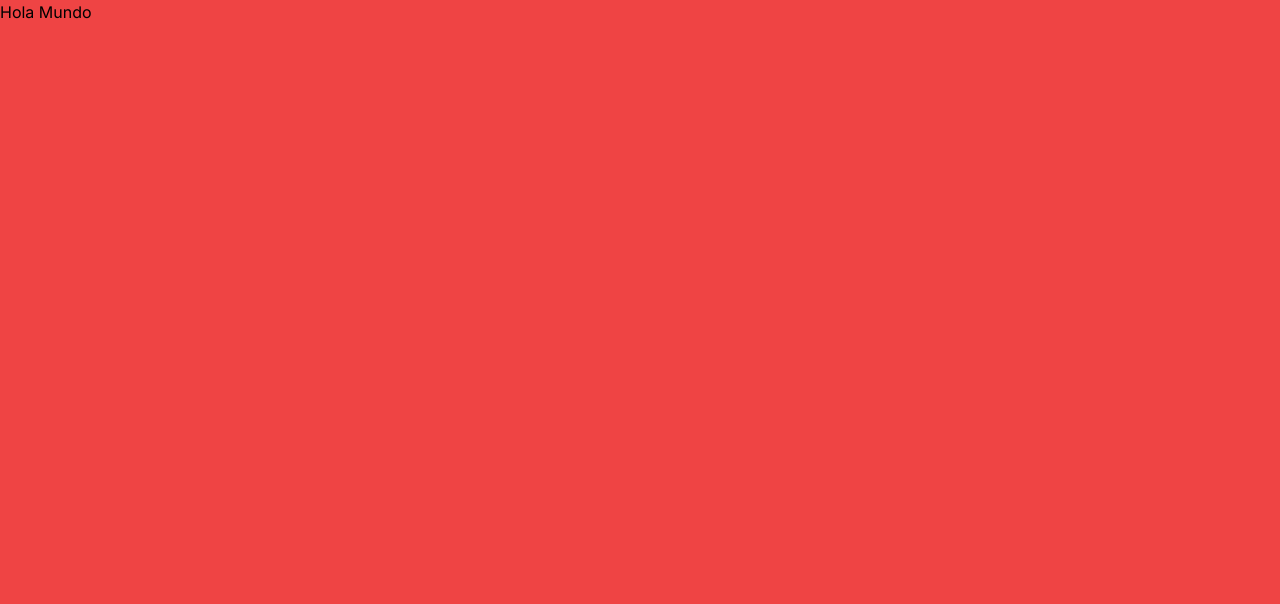
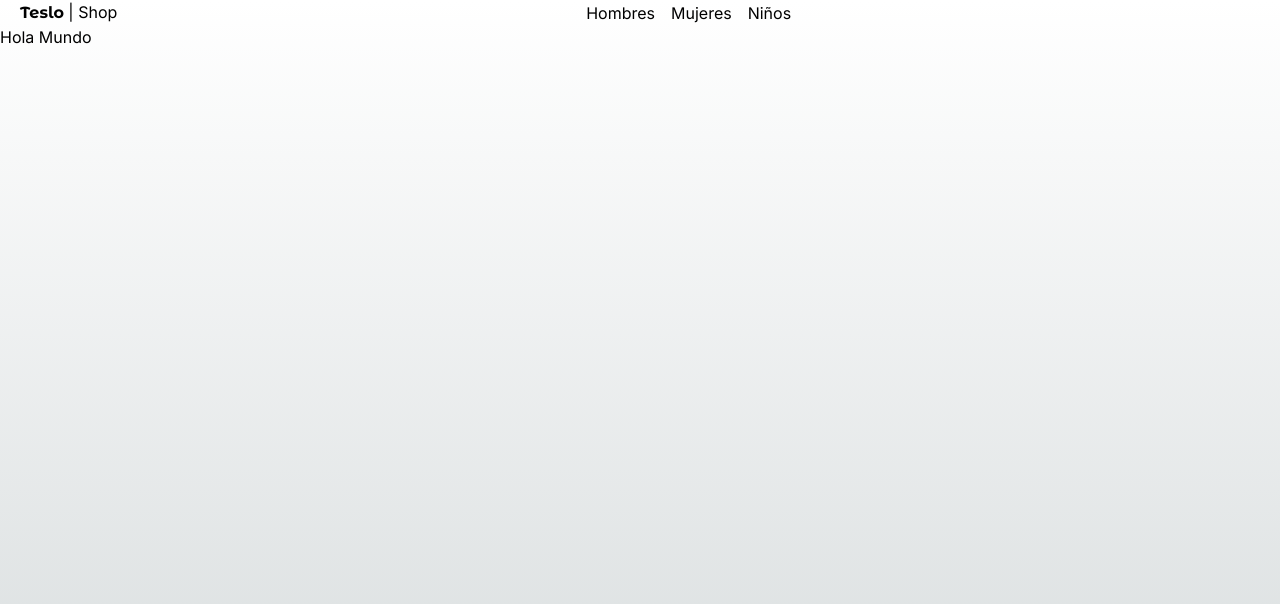
Before and after one commit to EA-Gadgeter/teslo-shop, a Next.js app: page / in a window 1280 px wide. Shown: the top 604 px of the page. Built offline with nearby package versions, Linux system fonts and the light colour scheme.

Commit message:
TopMenu a la mitad

```diff
--- a/src/app/(shop)/layout.tsx
+++ b/src/app/(shop)/layout.tsx
@@ -1,10 +1,13 @@
+import { TopMenu } from "@/components/ui";
+
 export default function ShopLayout({
   children
 }: {
   children: React.ReactNode
 }) {
   return (
-    <main className="min-h-screen bg-red-500">
+    <main className="min-h-screen">
+      <TopMenu />
       {children}
     </main>
   );
--- a/src/app/(shop)/page.tsx
+++ b/src/app/(shop)/page.tsx
@@ -3,5 +3,5 @@ export default function Home() {
     <main>
       <h1>Hola Mundo</h1>
     </main>
-  )
+  );
 }
--- /dev/null
+++ b/src/components/ui/TopMenu.tsx
@@ -0,0 +1,32 @@
+import Link from "next/link";
+
+import { titleFont } from "@/config/fonts";
+
+export const TopMenu = () => {
+  return (
+    <nav className="w-full flex justify-between items-center px-5">
+      <Link href="/">
+        <span className={`${titleFont.className} antialiased font-bold`}>Teslo</span>
+        <span> | Shop</span>
+      </Link>
+
+      <div className="hidden sm:block">
+        <Link className="p-2 rounded-md transition-all hover:bg-gray-100" href="/category/men">
+          Hombres
+        </Link>
+
+        <Link className="p-2 rounded-md transition-all hover:bg-gray-100" href="/category/women">
+          Mujeres
+        </Link>
+
+        <Link className="p-2 rounded-md transition-all hover:bg-gray-100" href="/category/kids">
+          Niños
+        </Link>
+      </div>
+
+      <div className="flex items-center">
+        <Link></Link>
+      </div>
+    </nav>
+  );
+};
--- /dev/null
+++ b/src/components/ui/index.ts
@@ -0,0 +1 @@
+export * from "./TopMenu";
```
Also changed, not shown: package.json (+5 -4 lines), src/components/index.ts (deleted), 1 other file (tests, documents, lock files or other folders).
